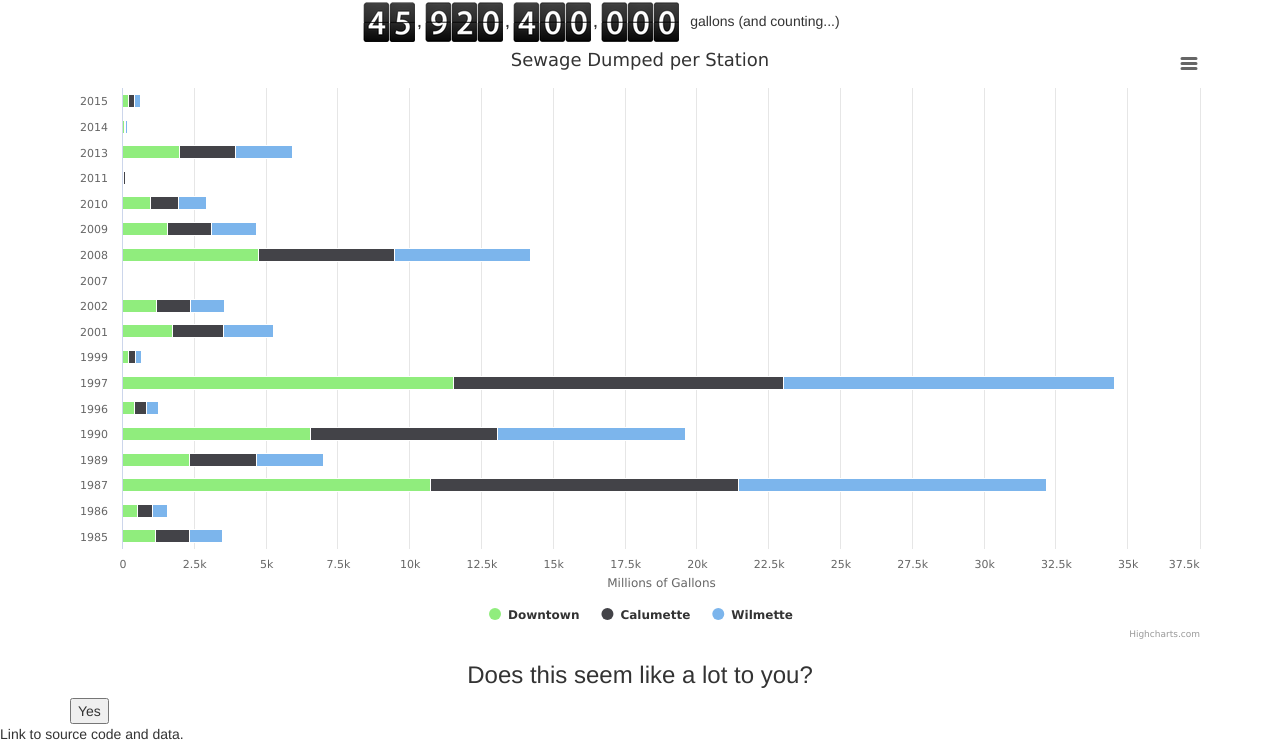
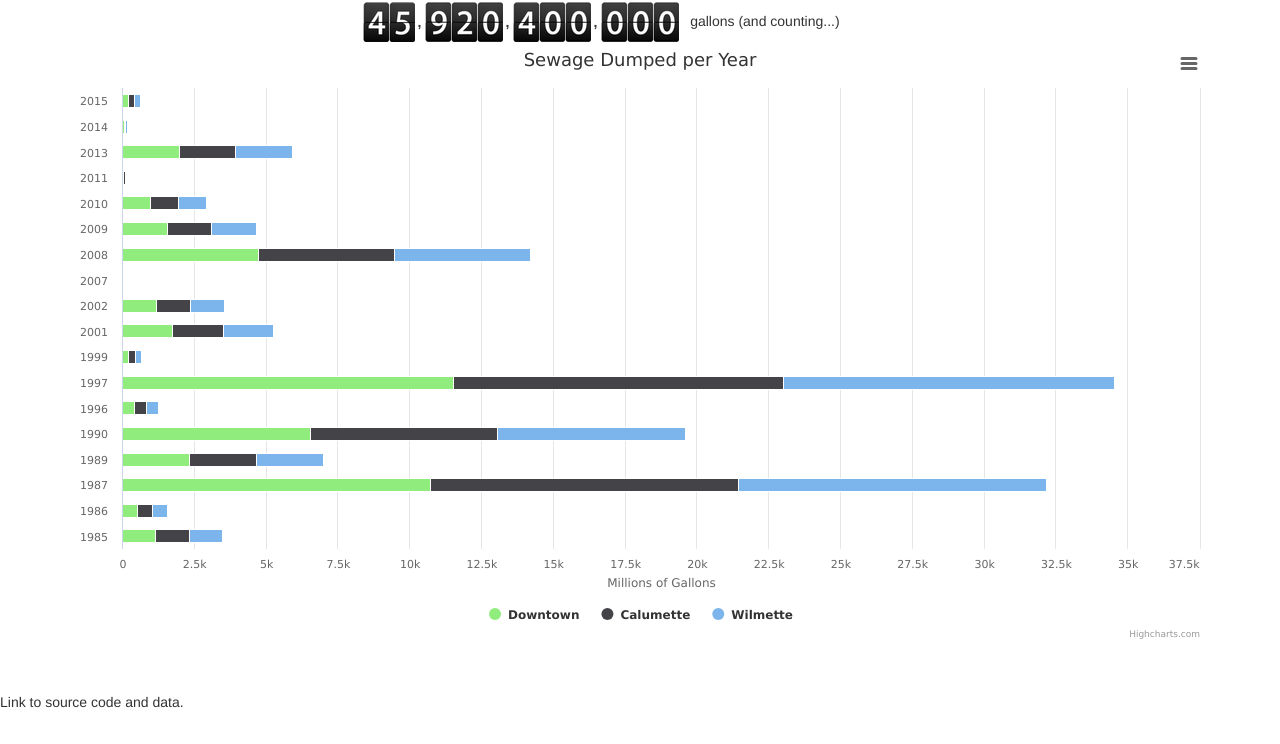
Before and after one commit to NORCatUofC/lakereversals, a plain HTML site: page index.html in a window 1280 px wide. Shown: the part 68-812 px from the top of the page. Drawn offline with nearby package versions, Linux system fonts and the light colour scheme.

Commit message:
Minor clean ups

```diff
--- a/index.html
+++ b/index.html
@@ -32,17 +32,9 @@
 
     </div>
     <div class="container">
-        <div id="container" style="min-width: 310px; height: 600px; margin: 0 auto"></div>
+        <div id="gallonsPerYearChart" style="min-width: 310px; height: 600px; margin: 0 auto"></div>
     </div>
-    <div class="container">
-        <h3>Does this seem like a lot to you?</h3>
-        <div class="row">
-            <div class="col-xs-6">
-                <button class="button">Yes</button>
-            </div>
-        </div>
-    </div>
-    <div id="footer">
+    <div id="footer" style="margin-top:50px;">
         Link to source code and data.
     </div>
 
--- a/js/gallonsPerYear.js
+++ b/js/gallonsPerYear.js
@@ -3,12 +3,12 @@
 
 
 function drawGallonsPerYearChart(years, series) {
-    $('#container').highcharts({
+    $('#gallonsPerYearChart').highcharts({
         chart: {
             type: 'bar'
         },
         title: {
-            text: 'Sewage Dumped per Station'
+            text: 'Sewage Dumped per Year'
         },
         xAxis: {
             categories: years
--- a/js/swimmingInSewage.js
+++ b/js/swimmingInSewage.js
@@ -14,7 +14,7 @@ function buildAndDisplayData(data) {
 
 function showCounter(total) {
 
-    var total_start = (total - 100000).toLocaleString();
+    var total_start = (total - 300000).toLocaleString();
 
     $('#theCounter').addClass('counter-analog').counter({
         initial: total_start,
```
